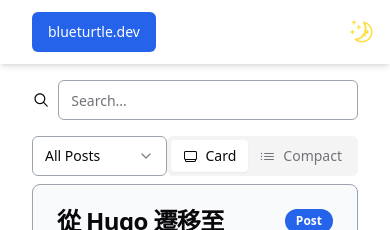
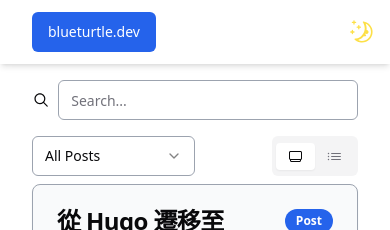
Before and after one commit to tarmacChen/blueturtle.dev, a Next.js app: page / in a window 390 px wide. Shown: the top 230 px of the page. Built offline with nearby package versions, Linux system fonts and the light colour scheme.

Commit message:
adjust posts view tabs

```diff
--- a/src/pages/index.tsx
+++ b/src/pages/index.tsx
@@ -13,6 +13,7 @@ import { SearchBar } from '@/components/SearchBar';
 import { Tabs, TabsContent, TabsList, TabsTrigger } from '@/components/ui/tabs';
 import { CardStackIcon, ListBulletIcon } from '@radix-ui/react-icons';
 import { PostList } from '@/components/PostItem';
+import { useMobile } from '@/hooks/useMobile';
 
 export const getStaticProps = (async (ctx) => {
   return pageIndexStaticProps(ctx);
@@ -53,6 +54,7 @@ export default function PostCardsPage({
   const showPaginates =
     search == '' && selectedCategory == PostCategoryGroups['All Posts'];
   const showPosts = showPaginates ? paginations[pageIndex - 1] : foundPosts;
+  const { isMobile } = useMobile();
 
   return (
     <BasicPage>
@@ -72,13 +74,13 @@ export default function PostCardsPage({
                 value="card"
                 className="flex gap-2">
                 <CardStackIcon />
-                Card
+                {isMobile || 'Card'}
               </TabsTrigger>
               <TabsTrigger
                 value="compact"
                 className="flex gap-2">
                 <ListBulletIcon />
-                Compact
+                {isMobile || 'Compact'}
               </TabsTrigger>
             </TabsList>
           </div>
```
